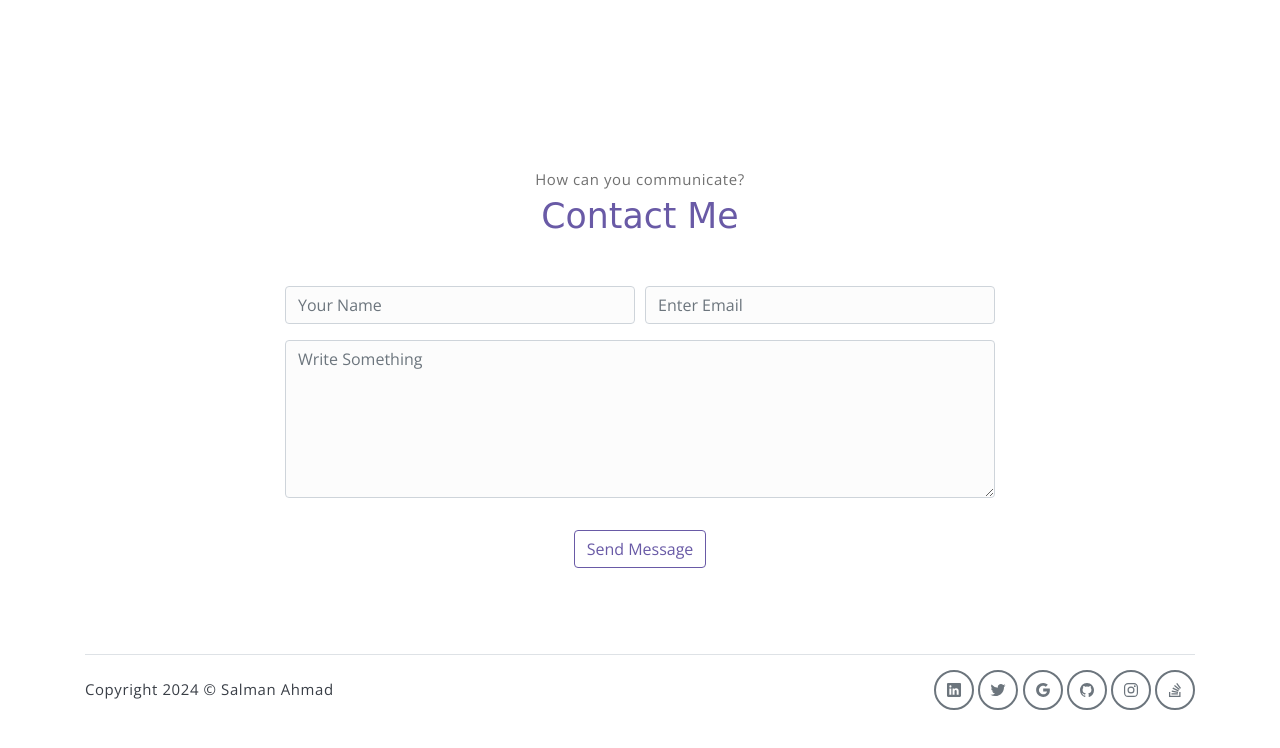
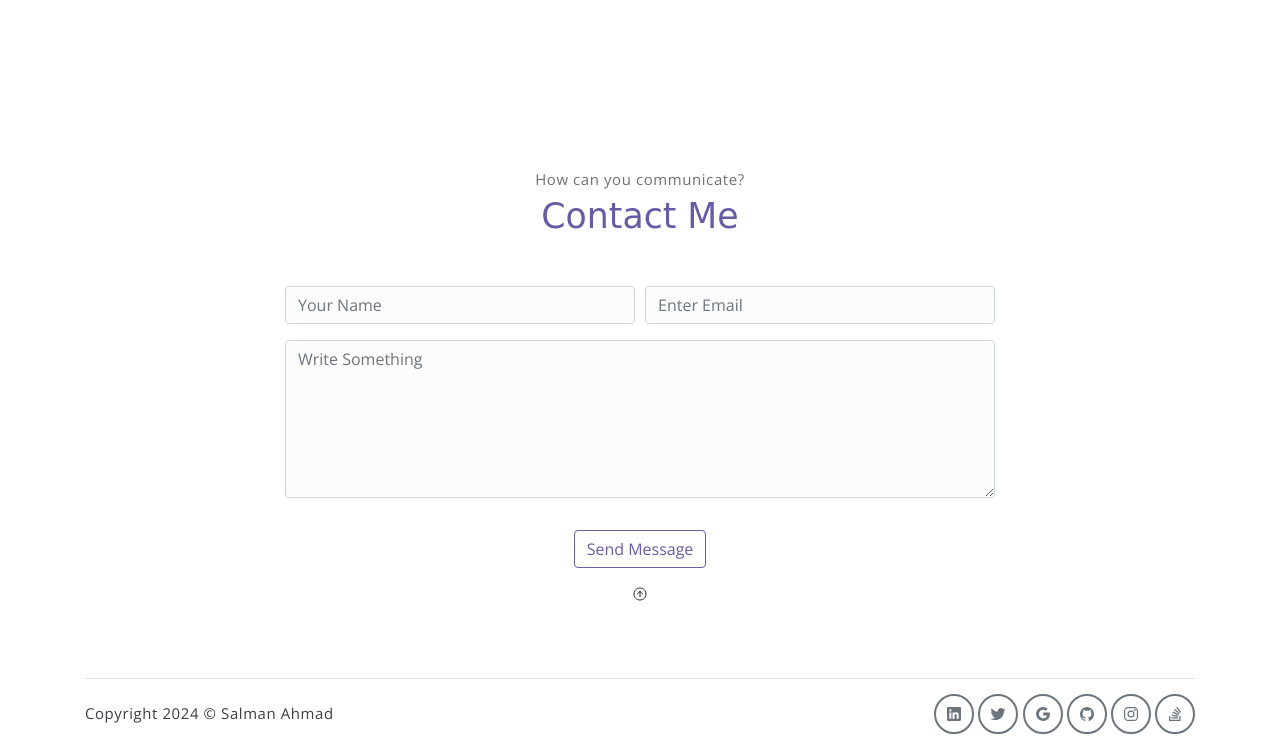
Before and after one commit to salmanqaiser821/-portfolio, a website: page index.html in a window 1280 px wide. Shown: the part 4804-5552 px from the top of the page. Before the commit the page ends 5528 px from the top, so only its background shows below. Drawn offline with nearby package versions, Linux system fonts and the light colour scheme; files whose address does not match are found by name; a web font is replaced by a local one.

Commit message:
added scroll up bar button and added favicon to url.

```diff
--- a/index.html
+++ b/index.html
@@ -10,6 +10,9 @@
     <link rel="stylesheet" href="public_html/vendors/themify-icons/css/themify-icons.css">
 
     <link rel="stylesheet" href="https://cdnjs.cloudflare.com/ajax/libs/ionicons/5.0.1/ionicons.min.css">
+
+    <link rel="icon" href="./public_html/assets/imgs/favicon.ico" type="image/x-icon">
+    <link rel="shortcut icon" href="./public_html/assets/imgs/favicon.ico" type="image/x-icon">
 
 
     <!-- Bootstrap + Meyawo main styles -->
@@ -388,6 +391,9 @@
                     </div>
                 </div>
             </form><!-- end of contact form -->
+            <div id="scrollUpBtn">
+                <ion-icon name="arrow-up-circle-outline"></ion-icon>
+            </div>
         </div><!-- end of container -->
     </section><!-- end of contact section -->
 
```
